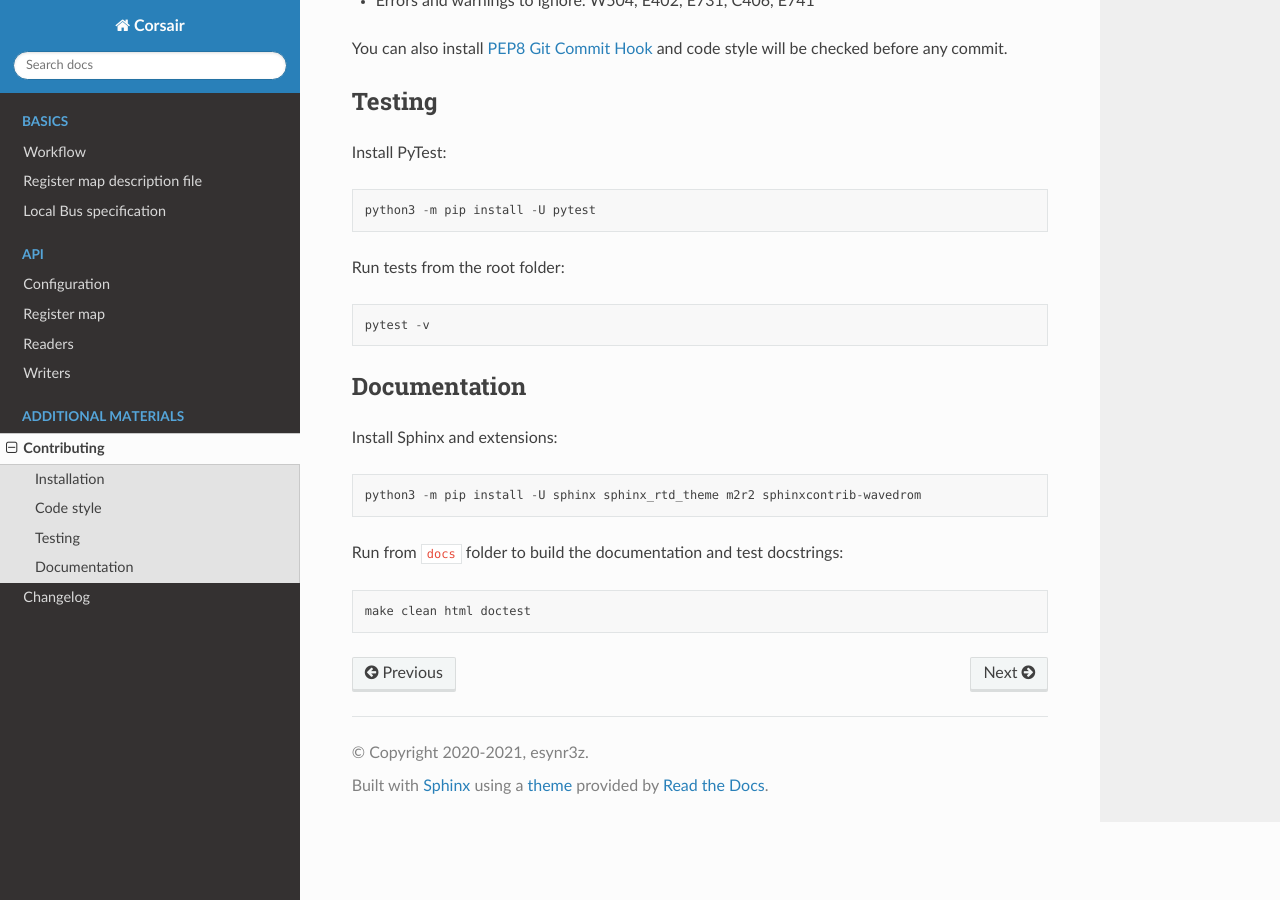
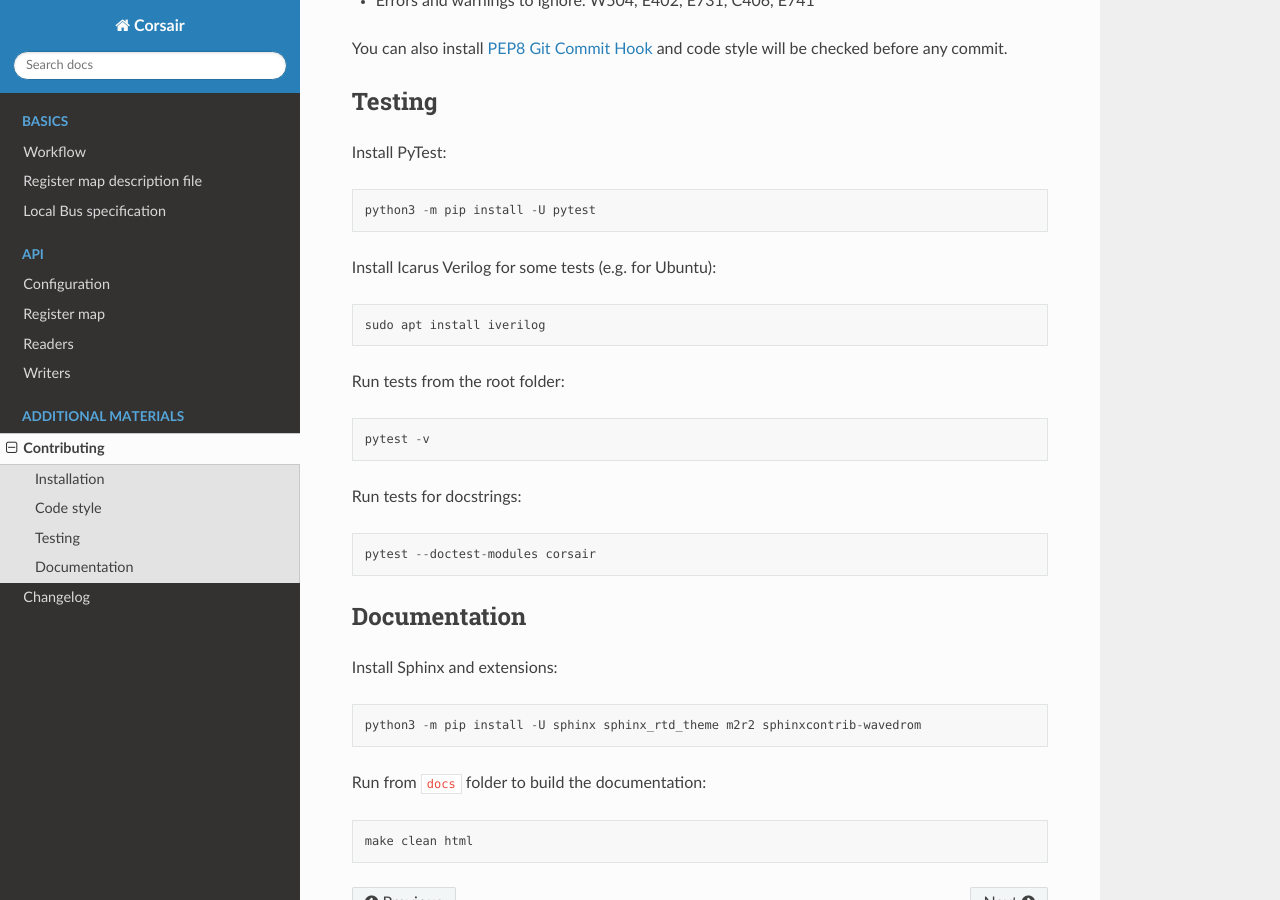
Before and after one commit to esynr3z/corsair, a Sphinx documentation site: the page built from docs/contributing.rst, in a window 1280 px wide and 900 px high, scrolled down 805 px. Built offline with Sphinx 7.4.7 and the Read the Docs theme 2.0.0, drawn with Linux system fonts in a browser that asks for light colours.

Commit message:
Fix doctrings

```diff
--- a/docs/contributing.rst
+++ b/docs/contributing.rst
@@ -48,11 +48,23 @@ Install PyTest:
 
     python3 -m pip install -U pytest
 
+Install Icarus Verilog for some tests (e.g. for Ubuntu):
+
+::
+
+    sudo apt install iverilog
+
 Run tests from the root folder:
 
 ::
 
     pytest -v
+
+Run tests for docstrings:
+
+::
+
+    pytest --doctest-modules corsair
 
 Documentation
 -------------
@@ -63,8 +75,8 @@ Install Sphinx and extensions:
 
     python3 -m pip install -U sphinx sphinx_rtd_theme m2r2 sphinxcontrib-wavedrom
 
-Run from ``docs`` folder to build the documentation and test docstrings:
+Run from ``docs`` folder to build the documentation:
 
 ::
 
-    make clean html doctest
+    make clean html
```
Also changed, not shown: 2 other files.
